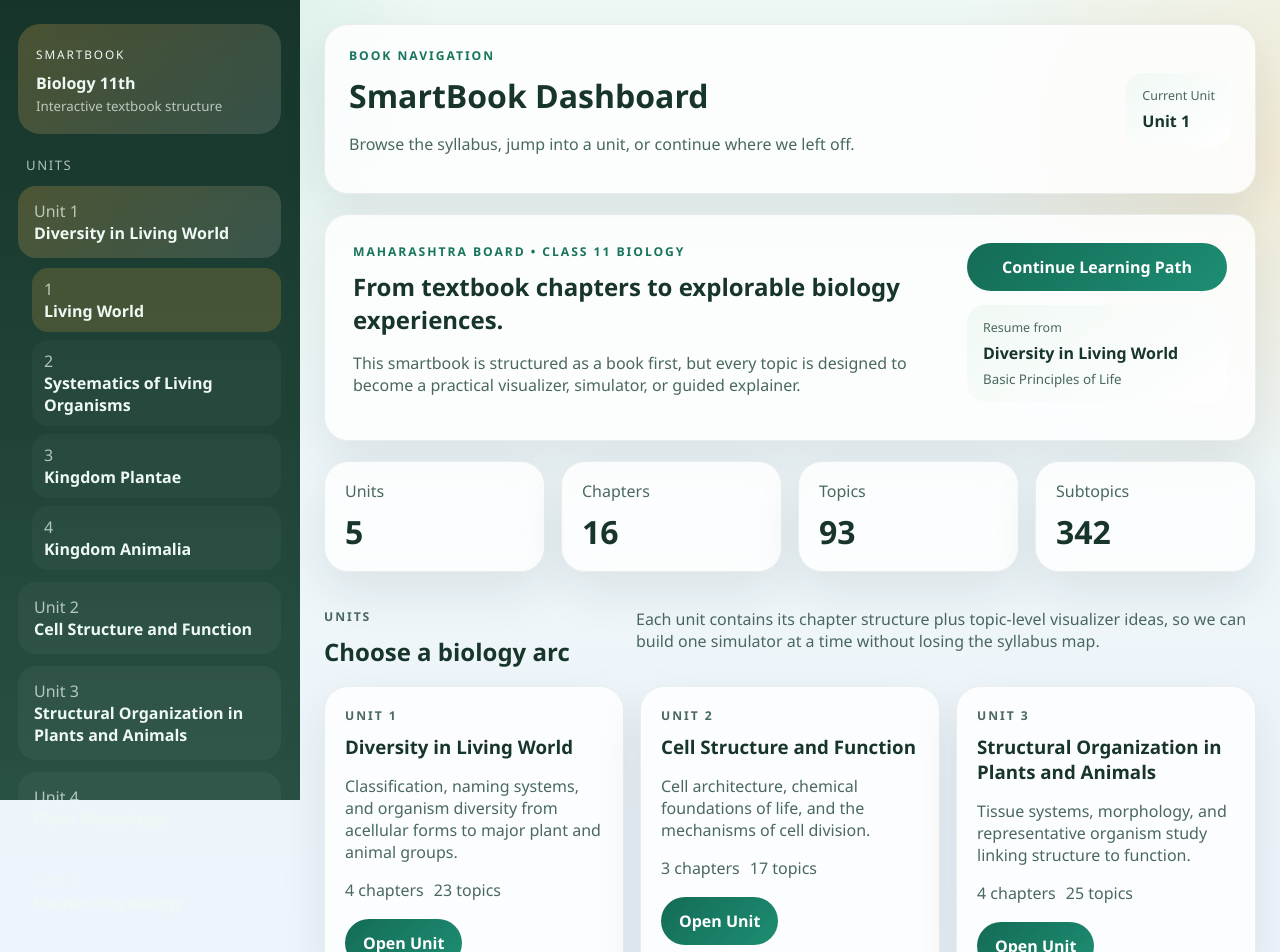
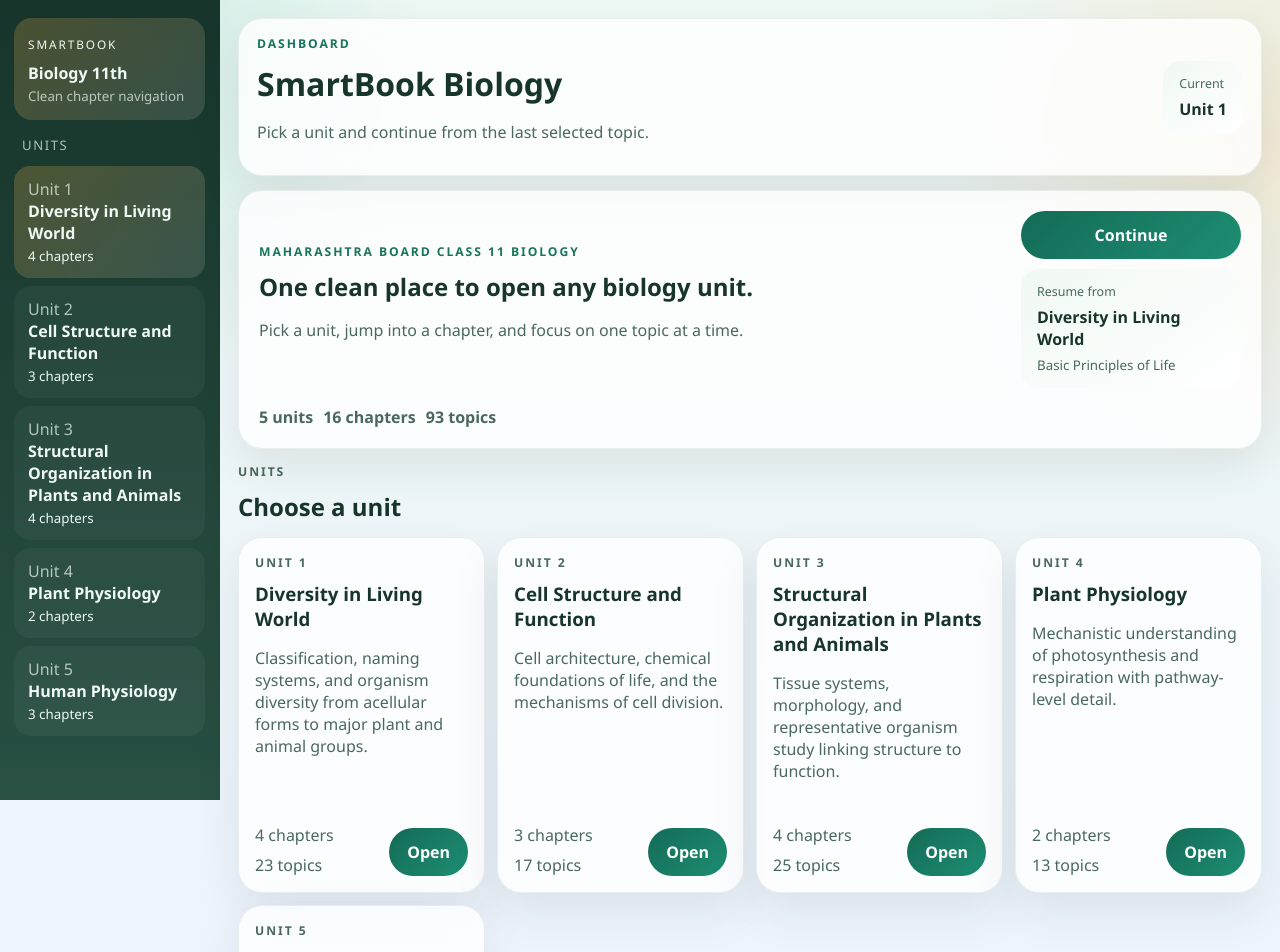
Before and after one commit to kunalquantum/SmartBook_11th_biology, a React (Vite) app in the folder hsc-smartbook/: page / in a window 1280 px wide. Shown: the top 952 px of the page. Built offline with nearby package versions, Linux system fonts and the light colour scheme.

Commit message:
Simplify smartbook frontend layout

```diff
--- a/hsc-smartbook/src/App.jsx
+++ b/hsc-smartbook/src/App.jsx
@@ -74,10 +74,8 @@
         units={biologyUnits}
         activeScreen={activeScreen}
         activeUnitId={activeUnit.id}
-        activeChapterId={activeChapter.id}
         onHome={() => setActiveScreen('home')}
         onOpenUnit={openUnit}
-        onSelectChapter={selectChapter}
       />
 
       <div className="content-shell">
--- a/hsc-smartbook/src/components/layout/Sidebar.jsx
+++ b/hsc-smartbook/src/components/layout/Sidebar.jsx
@@ -2,17 +2,15 @@
   units,
   activeScreen,
   activeUnitId,
-  activeChapterId,
   onHome,
   onOpenUnit,
-  onSelectChapter,
 }) {
   return (
     <aside className="sidebar">
       <button className={`nav-home ${activeScreen === 'home' ? 'is-active' : ''}`} onClick={onHome}>
         <span className="nav-kicker">SmartBook</span>
         <strong>Biology 11th</strong>
-        <small>Interactive textbook structure</small>
+        <small>Clean chapter navigation</small>
       </button>
 
       <div className="sidebar-group">
@@ -28,22 +26,8 @@
               >
                 <span>{unit.id}</span>
                 <strong>{unit.title}</strong>
+                <small>{unit.chapters.length} chapters</small>
               </button>
-
-              {isUnitActive ? (
-                <div className="sidebar-chapters">
-                  {unit.chapters.map((chapter) => (
-                    <button
-                      key={chapter.id}
-                      className={`sidebar-chapter-button ${chapter.id === activeChapterId ? 'is-active' : ''}`}
-                      onClick={() => onSelectChapter(chapter.id)}
-                    >
-                      <span>{chapter.number}</span>
-                      <strong>{chapter.title}</strong>
-                    </button>
-                  ))}
-                </div>
-              ) : null}
             </div>
           );
         })}
--- a/hsc-smartbook/src/components/layout/Topbar.jsx
+++ b/hsc-smartbook/src/components/layout/Topbar.jsx
@@ -7,14 +7,14 @@
 }) {
   const crumb =
     activeScreen === 'home'
-      ? 'Browse the syllabus, jump into a unit, or continue where we left off.'
-      : `${activeUnit.title} / Chapter ${activeChapter.number} / ${activeTopic.title}`;
+      ? 'Pick a unit and continue from the last selected topic.'
+      : `Chapter ${activeChapter.number} / ${activeTopic.title}`;
 
   return (
     <header className="topbar">
       <div>
-        <p className="eyebrow">Book Navigation</p>
-        <h1>{activeScreen === 'home' ? 'SmartBook Dashboard' : activeTopic.title}</h1>
+        <p className="eyebrow">{activeScreen === 'home' ? 'Dashboard' : activeUnit.title}</p>
+        <h1>{activeScreen === 'home' ? 'SmartBook Biology' : activeTopic.title}</h1>
         <p className="topbar-copy">{crumb}</p>
       </div>
 
@@ -25,8 +25,8 @@
           </button>
         ) : null}
         <div className="topbar-pill">
-          <span>Current Unit</span>
-          <strong>{activeUnit.id}</strong>
+          <span>Current</span>
+          <strong>{activeScreen === 'home' ? activeUnit.id : `Ch ${activeChapter.number}`}</strong>
         </div>
       </div>
     </header>
--- a/hsc-smartbook/src/features/HomeScreen.jsx
+++ b/hsc-smartbook/src/features/HomeScreen.jsx
@@ -3,17 +3,21 @@
   const topicCount = unit.chapters.reduce((count, chapter) => count + chapter.topics.length, 0);
 
   return (
-    <article className="spotlight-card">
+    <article className="spotlight-card compact-card">
+      <div>
         <p className="eyebrow">{unit.id}</p>
         <h3>{unit.title}</h3>
         <p>{unit.summary}</p>
+      </div>
+      <div className="spotlight-footer">
         <div className="spotlight-meta">
           <span>{chapterCount} chapters</span>
           <span>{topicCount} topics</span>
         </div>
         <button className="primary-button" onClick={onOpen}>
-        Open Unit
+          Open
         </button>
+      </div>
     </article>
   );
 }
@@ -28,19 +32,18 @@
 }) {
   return (
     <main className="page-shell">
-      <section className="hero-card">
+      <section className="hero-card compact-hero">
         <div>
-          <p className="eyebrow">Maharashtra Board • Class 11 Biology</p>
-          <h2>From textbook chapters to explorable biology experiences.</h2>
+          <p className="eyebrow">Maharashtra Board Class 11 Biology</p>
+          <h2>One clean place to open any biology unit.</h2>
           <p className="hero-text">
-            This smartbook is structured as a book first, but every topic is designed
-            to become a practical visualizer, simulator, or guided explainer.
+            Pick a unit, jump into a chapter, and focus on one topic at a time.
           </p>
         </div>
 
         <div className="hero-actions">
           <button className="primary-button" onClick={onResume}>
-            Continue Learning Path
+            Continue
           </button>
           <div className="resume-card">
             <span>Resume from</span>
@@ -48,40 +51,23 @@
             <small>{activeTopic.title}</small>
           </div>
         </div>
-      </section>
 
-      <section className="stats-strip">
-        <article>
-          <span>Units</span>
-          <strong>{syllabusStats.units}</strong>
-        </article>
-        <article>
-          <span>Chapters</span>
-          <strong>{syllabusStats.chapters}</strong>
-        </article>
-        <article>
-          <span>Topics</span>
-          <strong>{syllabusStats.topics}</strong>
-        </article>
-        <article>
-          <span>Subtopics</span>
-          <strong>{syllabusStats.subtopics}</strong>
-        </article>
+        <div className="hero-inline-stats">
+          <span>{syllabusStats.units} units</span>
+          <span>{syllabusStats.chapters} chapters</span>
+          <span>{syllabusStats.topics} topics</span>
+        </div>
       </section>
 
       <section className="section-stack">
-        <div className="section-heading">
+        <div className="section-heading compact">
           <div>
             <p className="eyebrow">Units</p>
-            <h2>Choose a biology arc</h2>
+            <h2>Choose a unit</h2>
           </div>
-          <p>
-            Each unit contains its chapter structure plus topic-level visualizer ideas,
-            so we can build one simulator at a time without losing the syllabus map.
-          </p>
         </div>
 
-        <div className="spotlight-grid">
+        <div className="spotlight-grid compact-grid">
           {units.map((unit) => (
             <UnitSpotlight key={unit.id} unit={unit} onOpen={() => onOpenUnit(unit.id)} />
           ))}
--- a/hsc-smartbook/src/features/UnitPage.jsx
+++ b/hsc-smartbook/src/features/UnitPage.jsx
@@ -28,15 +28,7 @@
 
 function TopicBrowser({ chapter, activeTopicId, onSelectTopic }) {
   return (
-    <section className="topic-browser">
-      <div className="section-heading compact">
-        <div>
-          <p className="eyebrow">Topics</p>
-          <h2>{chapter.title}</h2>
-        </div>
-        <p>{chapter.description}</p>
-      </div>
-
+    <section className="topic-browser embedded">
       <div className="topic-browser-grid">
         {chapter.topics.map((topic, index) => (
           <button
@@ -59,7 +51,7 @@
 
   return (
     <section className="visualizer-shell">
-      <article className="visualizer-hero">
+      <article className="visualizer-hero compact-visualizer">
         <div>
           <p className="eyebrow">{unit.title}</p>
           <h2>{topic.title}</h2>
@@ -71,10 +63,10 @@
         </div>
       </article>
 
-      <div className="visualizer-grid">
+      <div className="visualizer-grid generic-visualizer-grid">
         <article className="panel-card">
           <p className="eyebrow">Subtopics</p>
-          <h3>What this visualizer should cover</h3>
+          <h3>What to cover</h3>
           <ul className="plain-list">
             {topic.subtopics.map((subtopic) => (
               <li key={subtopic}>{subtopic}</li>
@@ -83,26 +75,13 @@
         </article>
 
         <article className="panel-card">
-          <p className="eyebrow">Interaction Plan</p>
-          <h3>Generic experience blueprint</h3>
+          <p className="eyebrow">Interaction</p>
+          <h3>How it should feel</h3>
           <ul className="plain-list">
             {learningPrompts.map((prompt) => (
               <li key={prompt}>{prompt}</li>
             ))}
           </ul>
-        </article>
-
-        <article className="panel-card accent-card">
-          <p className="eyebrow">Build Prompt</p>
-          <h3>Next simulator target</h3>
-          <p className="callout-copy">
-            Build a focused interactive module for <strong>{topic.title}</strong> that teaches:
-          </p>
-          <div className="subtopic-pills">
-            {topic.subtopics.map((subtopic) => (
-              <span key={subtopic}>{subtopic}</span>
-            ))}
-          </div>
         </article>
       </div>
     </section>
@@ -120,7 +99,7 @@
 
   return (
     <main className="page-shell">
-      <section className="unit-banner">
+      <section className="unit-banner compact-banner">
         <div>
           <p className="eyebrow">{unit.id}</p>
           <h2>{unit.title}</h2>
@@ -131,6 +110,16 @@
           <strong>{chapter.title}</strong>
         </div>
       </section>
+
+      <section className="study-layout">
+        <aside className="study-nav">
+          <div className="section-heading compact">
+            <div>
+              <p className="eyebrow">Navigator</p>
+              <h2>{chapter.title}</h2>
+            </div>
+            <p>{chapter.description}</p>
+          </div>
 
           <ChapterRail
             unit={unit}
@@ -143,12 +132,16 @@
             activeTopicId={topic.id}
             onSelectTopic={onSelectTopic}
           />
+        </aside>
 
+        <div className="study-content">
           {isPhotosynthesisChapter ? (
             <PhotosynthesisLab chapter={chapter} topic={topic} />
           ) : (
             <TopicVisualizer unit={unit} chapter={chapter} topic={topic} />
           )}
+        </div>
+      </section>
     </main>
   );
 }
--- a/hsc-smartbook/src/styles/globals.css
+++ b/hsc-smartbook/src/styles/globals.css
@@ -45,7 +45,7 @@
 
 .smartbook-shell {
   display: grid;
-  grid-template-columns: 300px minmax(0, 1fr);
+  grid-template-columns: 220px minmax(0, 1fr);
   min-height: 100vh;
 }
 
@@ -70,7 +70,7 @@
   position: sticky;
   top: 0;
   height: 100vh;
-  padding: 24px 18px;
+  padding: 18px 14px;
   border-radius: 0;
   border-left: 0;
   border-top: 0;
@@ -91,8 +91,8 @@
 }
 
 .nav-home {
-  padding: 18px;
-  border-radius: 22px;
+  padding: 14px;
+  border-radius: 18px;
   background: rgba(255, 255, 255, 0.08);
   color: inherit;
 }
@@ -124,7 +124,7 @@
 }
 
 .sidebar-group {
-  margin-top: 22px;
+  margin-top: 16px;
 }
 
 .sidebar-label {
@@ -136,18 +136,16 @@
 }
 
 .sidebar-unit + .sidebar-unit {
-  margin-top: 12px;
+  margin-top: 8px;
 }
 
 .sidebar-unit-button {
-  padding: 14px 16px;
-  border-radius: 18px;
+  padding: 12px 14px;
+  border-radius: 16px;
   color: inherit;
   background: rgba(255, 255, 255, 0.04);
 }
-
 .sidebar-unit-button:hover,
-.sidebar-chapter-button:hover,
 .nav-home:hover,
 .primary-button:hover,
 .ghost-button:hover,
@@ -156,26 +154,8 @@
   transform: translateY(-2px);
 }
 
-.sidebar-chapters {
-  margin-top: 10px;
-  padding-left: 14px;
-  display: grid;
-  gap: 8px;
-}
-
-.sidebar-chapter-button {
-  padding: 10px 12px;
-  border-radius: 16px;
-  color: inherit;
-  background: rgba(255, 255, 255, 0.03);
-}
-
-.sidebar-chapter-button.is-active {
-  background: rgba(255, 181, 69, 0.18);
-}
-
 .content-shell {
-  padding: 24px;
+  padding: 18px;
 }
 
 .topbar {
@@ -183,8 +163,8 @@
   justify-content: space-between;
   gap: 18px;
   align-items: center;
-  margin-bottom: 20px;
-  padding: 22px 24px;
+  margin-bottom: 14px;
+  padding: 16px 18px;
 }
 
 .topbar h1,
@@ -239,7 +219,7 @@
 
 .page-shell {
   display: grid;
-  gap: 20px;
+  gap: 14px;
 }
 
 .hero-card,
@@ -247,15 +227,15 @@
 .visualizer-hero {
   display: flex;
   justify-content: space-between;
-  gap: 24px;
+  gap: 18px;
   align-items: start;
-  padding: 28px;
+  padding: 20px;
 }
 
 .hero-actions {
   display: grid;
-  gap: 14px;
-  min-width: 260px;
+  gap: 10px;
+  min-width: 220px;
 }
 
 .resume-card small {
@@ -282,31 +262,11 @@
   color: var(--green-deep);
 }
 
-.stats-strip {
-  display: grid;
-  grid-template-columns: repeat(4, minmax(0, 1fr));
-  gap: 16px;
-}
-
-.stats-strip article {
-  padding: 18px 20px;
-}
-
-.stats-strip span {
-  color: var(--copy);
-}
-
-.stats-strip strong {
-  display: block;
-  margin-top: 8px;
-  font-size: 2rem;
-}
-
 .section-stack,
 .topic-browser,
 .visualizer-shell {
   display: grid;
-  gap: 18px;
+  gap: 14px;
 }
 
 .section-heading {
@@ -326,31 +286,31 @@
 
 .spotlight-grid {
   display: grid;
-  grid-template-columns: repeat(auto-fit, minmax(240px, 1fr));
-  gap: 16px;
+  grid-template-columns: repeat(auto-fit, minmax(260px, 1fr));
+  gap: 12px;
 }
 
 .spotlight-card {
-  padding: 20px;
+  padding: 16px;
 }
 
 .spotlight-meta {
   display: flex;
   flex-wrap: wrap;
-  gap: 10px;
-  margin: 16px 0 18px;
+  gap: 8px;
+  margin: 12px 0 0;
   color: var(--copy);
 }
 
 .chapter-rail {
   display: grid;
-  grid-template-columns: repeat(auto-fit, minmax(180px, 1fr));
-  gap: 14px;
+  grid-template-columns: 1fr;
+  gap: 10px;
 }
 
 .chapter-rail-card,
 .topic-browser-card {
-  padding: 18px;
+  padding: 14px;
   text-align: left;
 }
 
@@ -386,7 +346,7 @@
 }
 
 .topic-browser-grid {
-  grid-template-columns: repeat(auto-fit, minmax(220px, 1fr));
+  grid-template-columns: 1fr;
 }
 
 .visualizer-grid {
@@ -397,8 +357,12 @@
   grid-template-columns: 280px minmax(0, 1.3fr) 280px;
 }
 
+.generic-visualizer-grid {
+  grid-template-columns: repeat(2, minmax(0, 1fr));
+}
+
 .panel-card {
-  padding: 22px;
+  padding: 18px;
 }
 
 .accent-card {
@@ -679,6 +643,67 @@
   color: var(--green);
 }
 
+.compact-hero {
+  display: grid;
+  grid-template-columns: minmax(0, 1.2fr) 220px;
+  align-items: center;
+}
+
+.hero-inline-stats {
+  display: flex;
+  flex-wrap: wrap;
+  gap: 10px;
+  grid-column: 1 / -1;
+  color: var(--copy);
+  font-weight: 600;
+}
+
+.compact-grid {
+  grid-template-columns: repeat(auto-fit, minmax(240px, 1fr));
+}
+
+.compact-card {
+  display: grid;
+  gap: 14px;
+}
+
+.spotlight-footer {
+  display: flex;
+  justify-content: space-between;
+  gap: 12px;
+  align-items: end;
+}
+
+.compact-banner {
+  align-items: center;
+}
+
+.study-layout {
+  display: grid;
+  grid-template-columns: 320px minmax(0, 1fr);
+  gap: 14px;
+  align-items: start;
+}
+
+.study-nav {
+  position: sticky;
+  top: 18px;
+  display: grid;
+  gap: 12px;
+}
+
+.study-content {
+  min-width: 0;
+}
+
+.embedded {
+  gap: 10px;
+}
+
+.compact-visualizer {
+  padding: 18px;
+}
+
 @media (max-width: 1100px) {
   .smartbook-shell {
     grid-template-columns: 1fr;
@@ -689,6 +714,16 @@
     height: auto;
     border-right: 0;
     border-bottom: 1px solid rgba(255, 255, 255, 0.08);
+  }
+
+  .study-layout,
+  .compact-hero,
+  .photosynthesis-layout {
+    grid-template-columns: 1fr;
+  }
+
+  .study-nav {
+    position: static;
   }
 }
 
@@ -713,7 +748,13 @@
   .visualizer-grid,
   .metrics-grid,
   .comparison-row,
-  .photosynthesis-layout {
+  .photosynthesis-layout,
+  .generic-visualizer-grid {
     grid-template-columns: 1fr;
   }
+
+  .spotlight-footer {
+    flex-direction: column;
+    align-items: stretch;
+  }
 }
```
Lines whose indentation alone changed are shown as unchanged.
